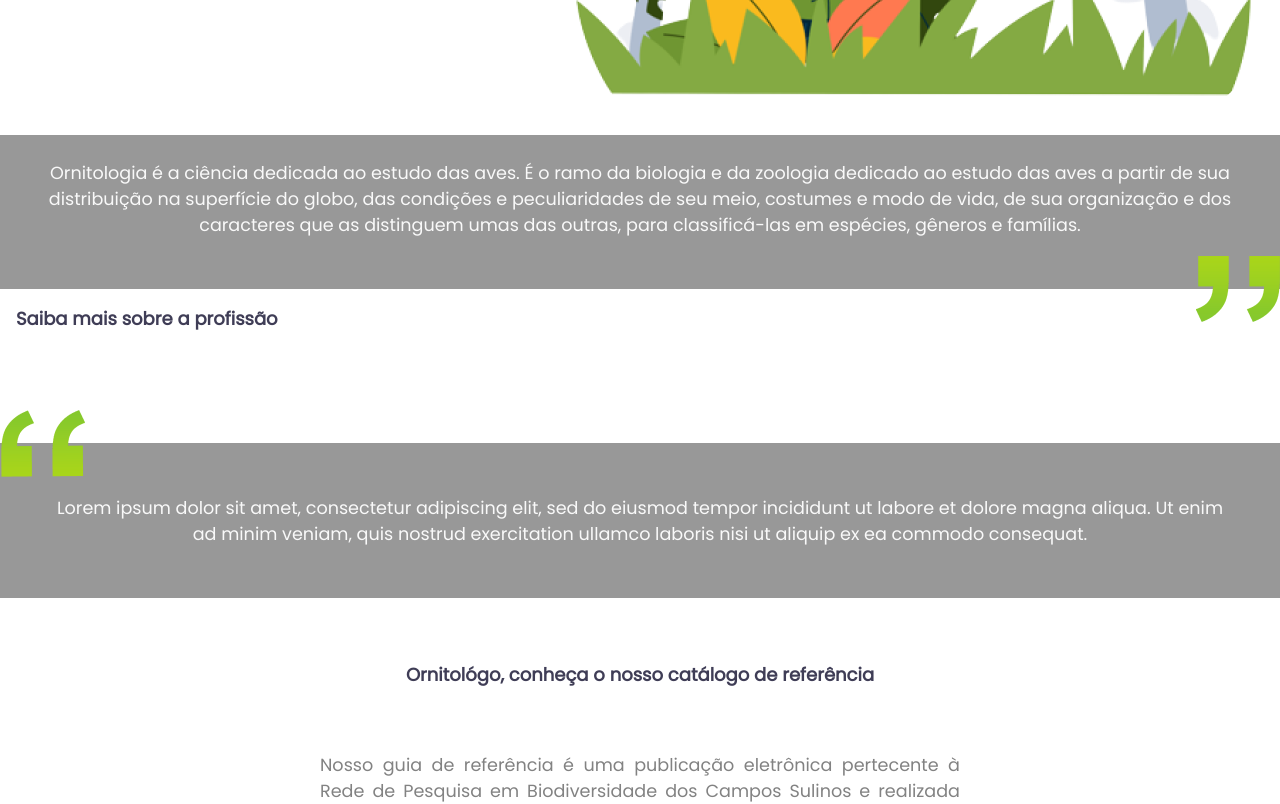
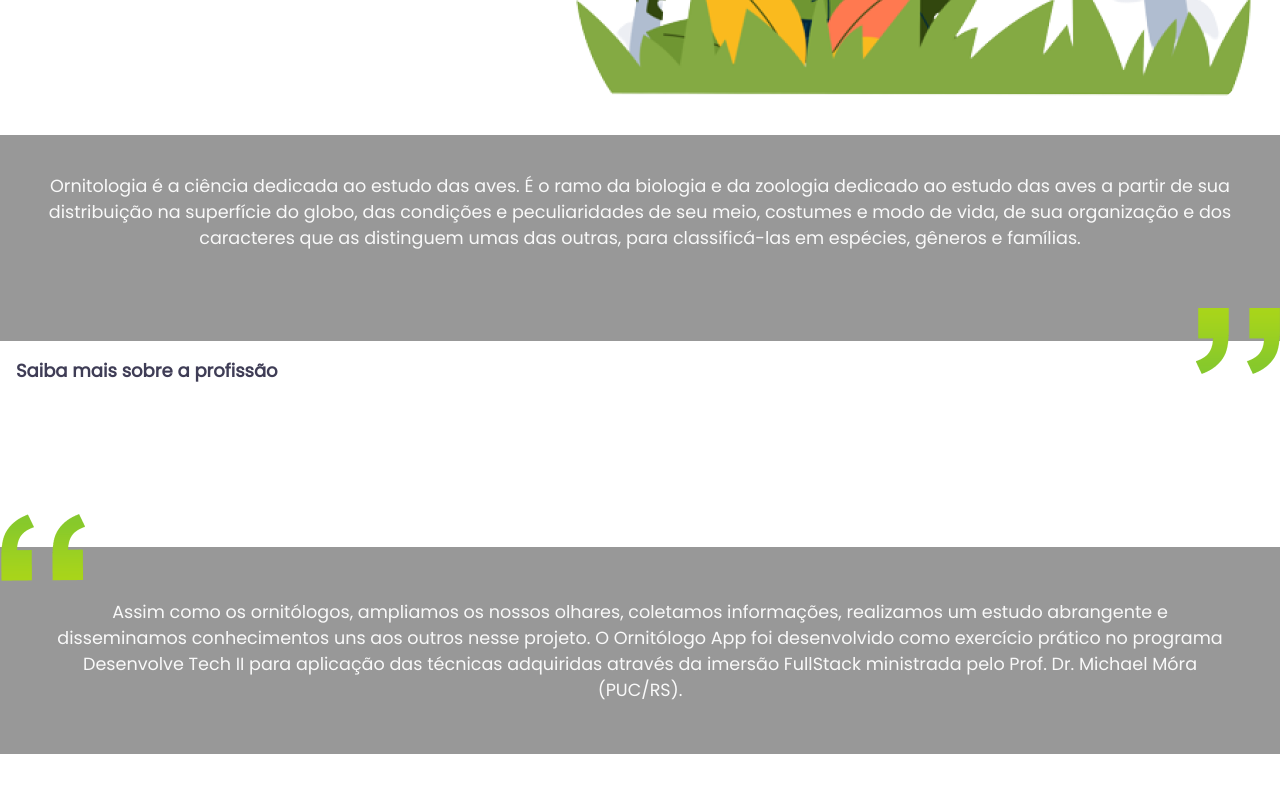
Before and after one commit to cahcastroc/ornitologo_app, a React (Create React App) app in the folder frontend/: page / in a window 1280 px wide. Shown: the part 500-1304 px from the top of the page. Built offline with nearby package versions, Linux system fonts and the light colour scheme.

Commit message:
fix-txt-home-modal

```diff
--- a/frontend/src/components/modal/InfoModal.tsx
+++ b/frontend/src/components/modal/InfoModal.tsx
@@ -1,5 +1,4 @@
 import LocationIcon from "@mui/icons-material/LocationOnRounded";
-import DataIcon from "@mui/icons-material/CalendarMonthRounded";
 import "./Modal.css";
 import IAnotacao from "../../interfaces/IAnotacao";
 import DescricraoIcon from "@mui/icons-material/AssignmentOutlined";
@@ -8,18 +7,14 @@ interface Props {
   anotacao: IAnotacao;
 }
 
-const InfoModal = ({ anotacao}: Props) => {
-  const { ave, comentario, dataHorarioDoAvistamento, localizacao } = anotacao;
+const InfoModal = ({ anotacao }: Props) => {
+  const { ave, comentario, localizacao } = anotacao;
 
   return (
     <div className="info-modal">
       <h2>{ave.nomePopular}</h2>
       <h3>{ave.nomeCientifico}</h3>
       <p>{comentario}</p>
-      <div className="data">
-        <DataIcon />
-        <h4>{dataHorarioDoAvistamento || ""}</h4>
-      </div>
       <div className="latitude">
         <LocationIcon />
         <h4>{localizacao.lat || ""}</h4>
--- a/frontend/src/pages/home/Home.css
+++ b/frontend/src/pages/home/Home.css
@@ -52,7 +52,7 @@
 .quote > p {
   font-size: 1.1em;
   text-align: center;
-  padding: 2%;
+  padding-top: 3%;
   color: #f9f9f9;
 }
 
--- a/frontend/src/pages/home/Home.tsx
+++ b/frontend/src/pages/home/Home.tsx
@@ -53,10 +53,12 @@ const Home = () => {
           </a>
           <div className="depoimento">
             <p>
-              Lorem ipsum dolor sit amet, consectetur adipiscing elit, sed do
-              eiusmod tempor incididunt ut labore et dolore magna aliqua. Ut
-              enim ad minim veniam, quis nostrud exercitation ullamco laboris
-              nisi ut aliquip ex ea commodo consequat.
+              Assim como os ornitólogos, ampliamos os nossos olhares, coletamos
+              informações, realizamos um estudo abrangente e disseminamos
+              conhecimentos uns aos outros nesse projeto. O Ornitólogo App foi
+              desenvolvido como exercício prático no programa Desenvolve Tech II
+              para aplicação das técnicas adquiridas através da imersão
+              FullStack ministrada pelo Prof. Dr. Michael Móra (PUC/RS).
             </p>
           </div>
           <img src={imgAspas} className="aspas-cima" alt="imagem aspas"></img>
@@ -66,7 +68,7 @@ const Home = () => {
             href="https://www.pucrs.br/mct/wp-content/uploads/sites/223/2020/04/GuiaAves.pdf"
             rel="noreferrer"
           >
-            Ornitológo, conheça o nosso catálogo de referência
+            Conheça o nosso catálogo de referência
           </a>
           <p className="catalogo-p">
             Nosso guia de referência é uma publicação eletrônica pertecente à
```
